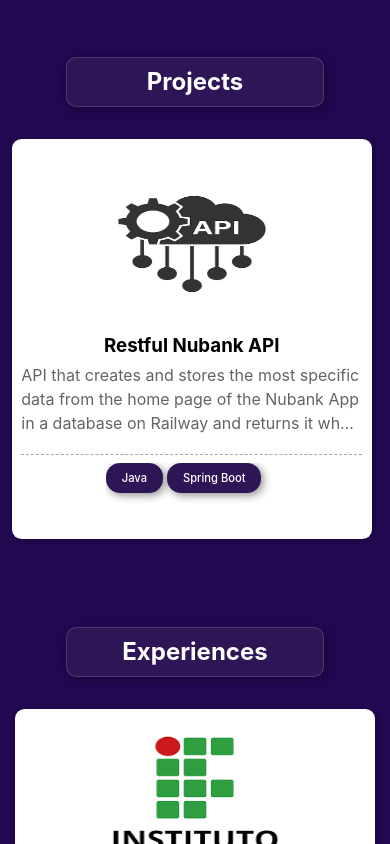
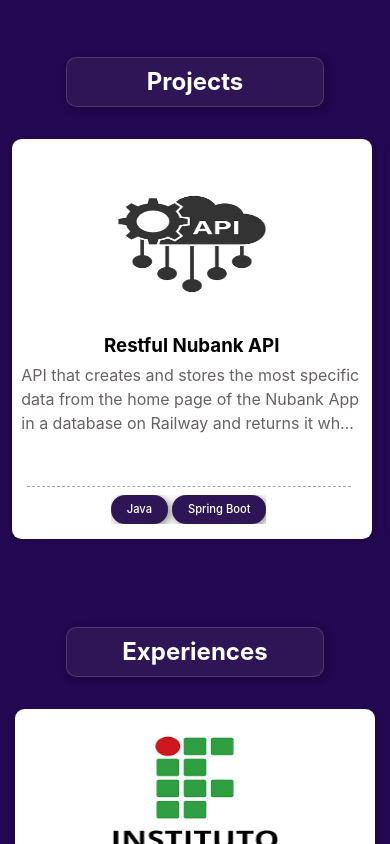
Before and after one commit to Xounder/portfolio, a React (Vite) app: page /scroll in a window 390 px wide. Shown: the part 780-1624 px from the top of the page. Built offline with nearby package versions, Linux system fonts and the light colour scheme.

Commit message:
fixed card technologies and projects info mobile css

```diff
--- a/src/components/AboutMe/AboutMe.css
+++ b/src/components/AboutMe/AboutMe.css
@@ -41,7 +41,6 @@
 @media screen and (max-width: 600px) {
     .about-me {
         max-width: 22.5em;
-        height: 70vh;
         max-height: 34em;
     }
 }
--- a/src/components/DefaultCard/DefaultCard.css
+++ b/src/components/DefaultCard/DefaultCard.css
@@ -19,6 +19,13 @@
     align-items: center;
     padding: 1.57em 0.6em 0.6em 0.6em;
 }
+
+.default-card__content__ {
+    display: flex;
+    flex-direction: column;
+    justify-content: space-between;
+}
+
 
 .default-card__content__image img {
     border-radius: 0.6em;
@@ -50,7 +57,6 @@
 }
 
 .default-card__content__component {
-    margin-top: 1.2em;
     border-top: 0.06em dashed rgba(0, 0, 0, 0.35);
     padding-top: 0.5em
 }
@@ -59,8 +65,15 @@
     .default-card {
         min-width: 22.5em;
         max-width: 22.5em;
-        min-height: 22.5em;
+        min-height: 25em;
         max-height: 25em;
+    }
+
+    .default-card__content__component {
+        position: absolute;
+        bottom: 15px;
+        left: 15px;
+        width: 90%;
     }
 }
 
--- a/src/components/ProjectCardInfo/ProjectCardInfo.css
+++ b/src/components/ProjectCardInfo/ProjectCardInfo.css
@@ -10,7 +10,7 @@
     justify-content: center;
     align-items: center;
     gap: 0.3em;
-    padding: 0 1em 1em 0;
+    padding: 0;
     margin: 0;
     overflow: hidden;
 }
--- a/src/data/data.ts
+++ b/src/data/data.ts
@@ -195,7 +195,7 @@ export const ProjectsCards: ProjectCardsProps[] = [
         img: logoAPI,
         alt: "Logo API",
       },
-      title: "Vehicle and Administrator Management API",
+      title: "Vehicle Management API",
       description:
         "A minimalist API for vehicle and administrator management using Authentication and Authorization. This project is built with .NET and uses the Minimal API architecture to provide a simple and effective interface.",
       link: "https://github.com/Xounder/minimal-api",
```
